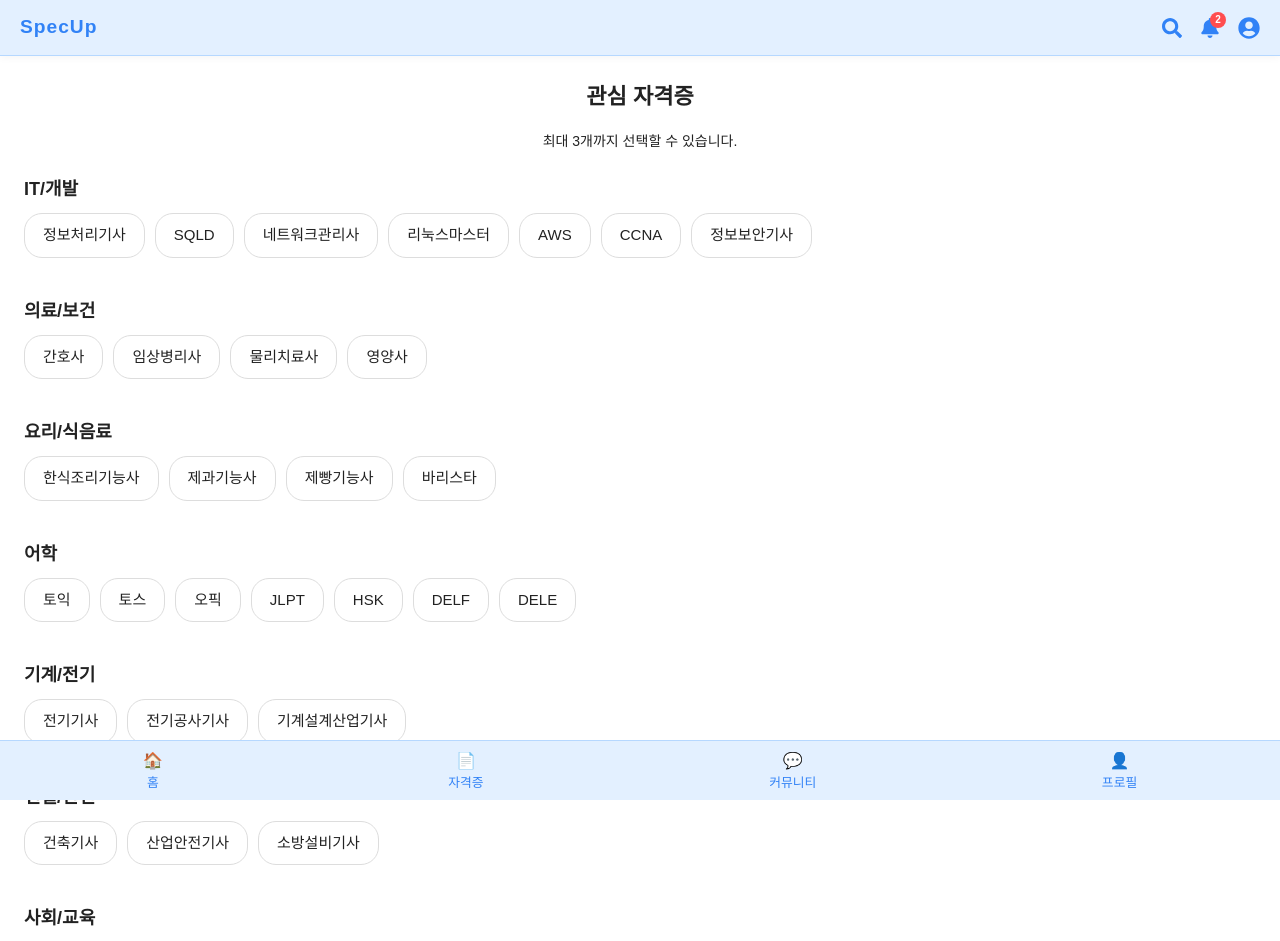
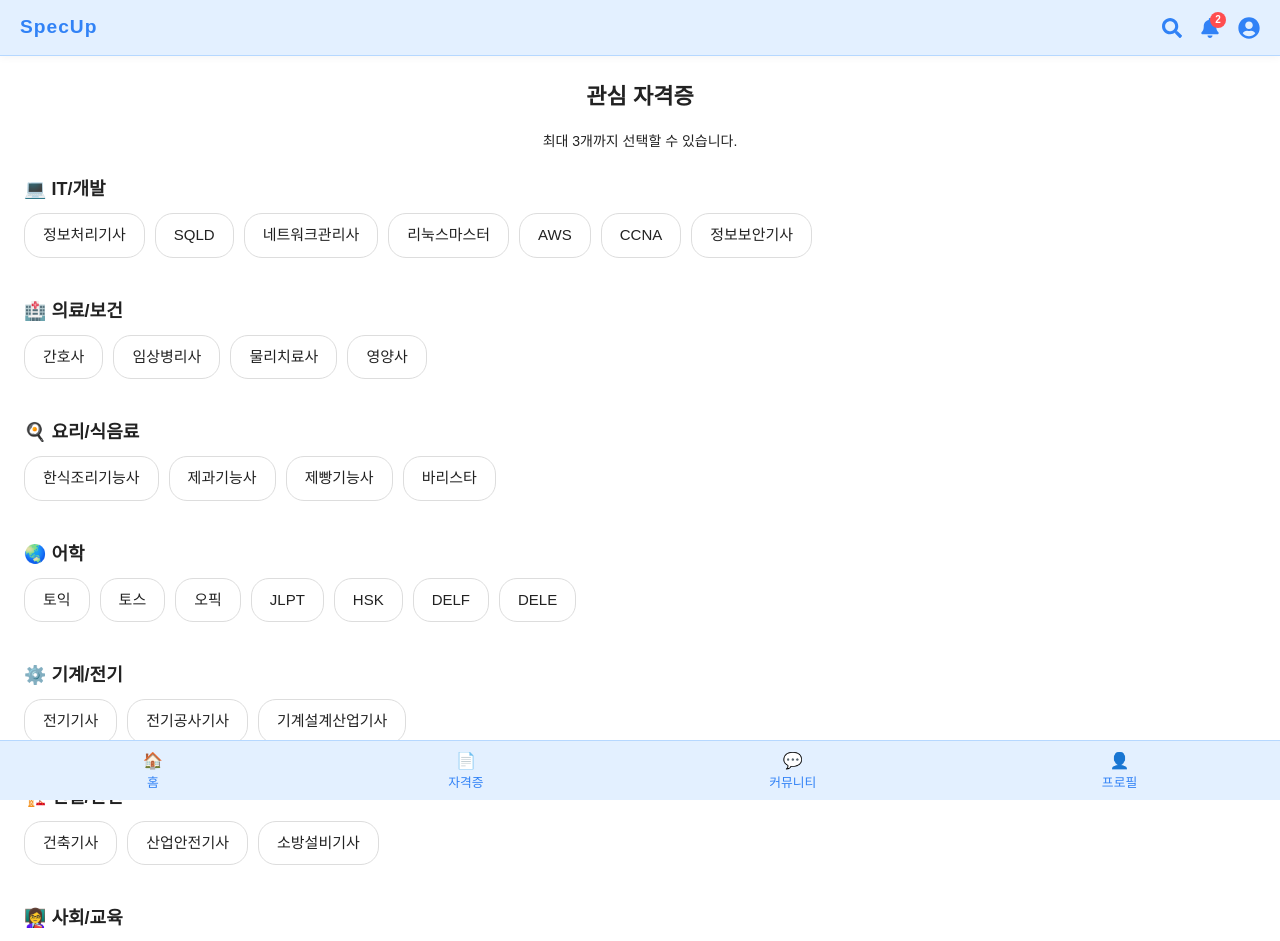
Before and after one commit to ChoysProject/SpecUp, a Next.js app in the folder frontend/: page /select-cert in a window 1280 px wide. Shown: the top 941 px of the page. Built offline with nearby package versions, Linux system fonts and the light colour scheme; no server answers; sample sign-in values are in the browser's storage.

Commit message:
이모지 추가

```diff
--- a/frontend/src/app/select-cert/page.tsx
+++ b/frontend/src/app/select-cert/page.tsx
@@ -45,6 +45,17 @@ const CERT_LIST = [
 ];
 
 const CATEGORY_LIST = Array.from(new Set(CERT_LIST.map(cert => cert.category)));
+
+const categoryEmojis: Record<string, string> = {
+  "IT/개발": "💻",
+  "의료/보건": "🏥",
+  "요리/식음료": "🍳",
+  "어학": "🌏",
+  "기계/전기": "⚙️",
+  "건설/안전": "🏗️",
+  "사회/교육": "👩‍🏫",
+  "경영/사무": "🗂️",
+};
 
 export default function SelectCertPage() {
   const [selected, setSelected] = useState<string[]>([]);
@@ -115,7 +126,9 @@ export default function SelectCertPage() {
       </div>
       {CATEGORY_LIST.map(category => (
         <div key={category} style={{ marginBottom: 32 }}>
-          <div style={{ fontWeight: 700, fontSize: 18, marginBottom: 10, color: '#222' }}>{category}</div>
+          <div style={{ fontWeight: 700, fontSize: 18, marginBottom: 10, color: '#222' }}>
+            {categoryEmojis[category] || ""} {category}
+          </div>
           <div style={{ display: 'flex', flexWrap: 'wrap', gap: 10 }}>
             {CERT_LIST.filter(cert => cert.category === category).map(cert => (
               <button
```
